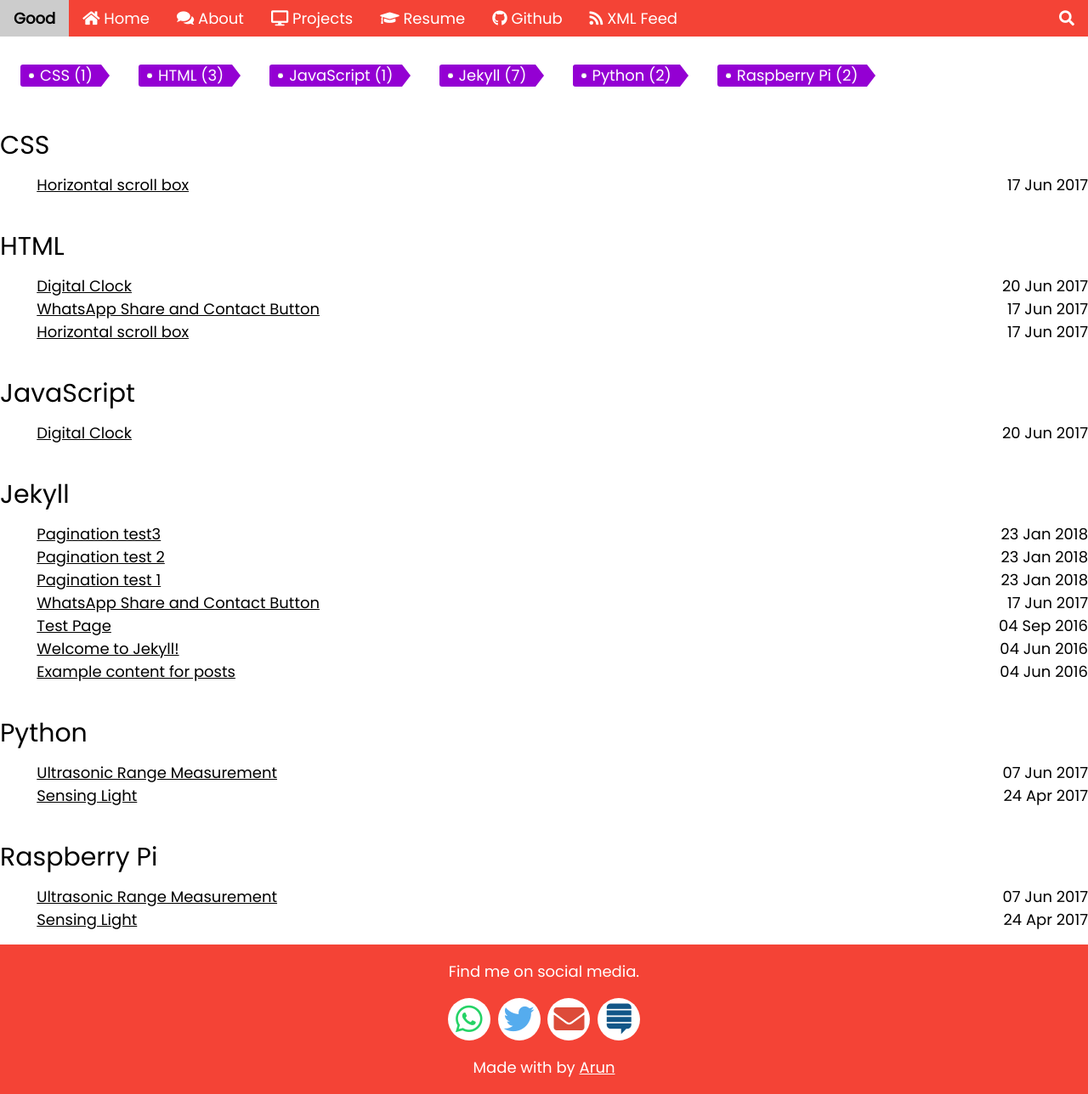
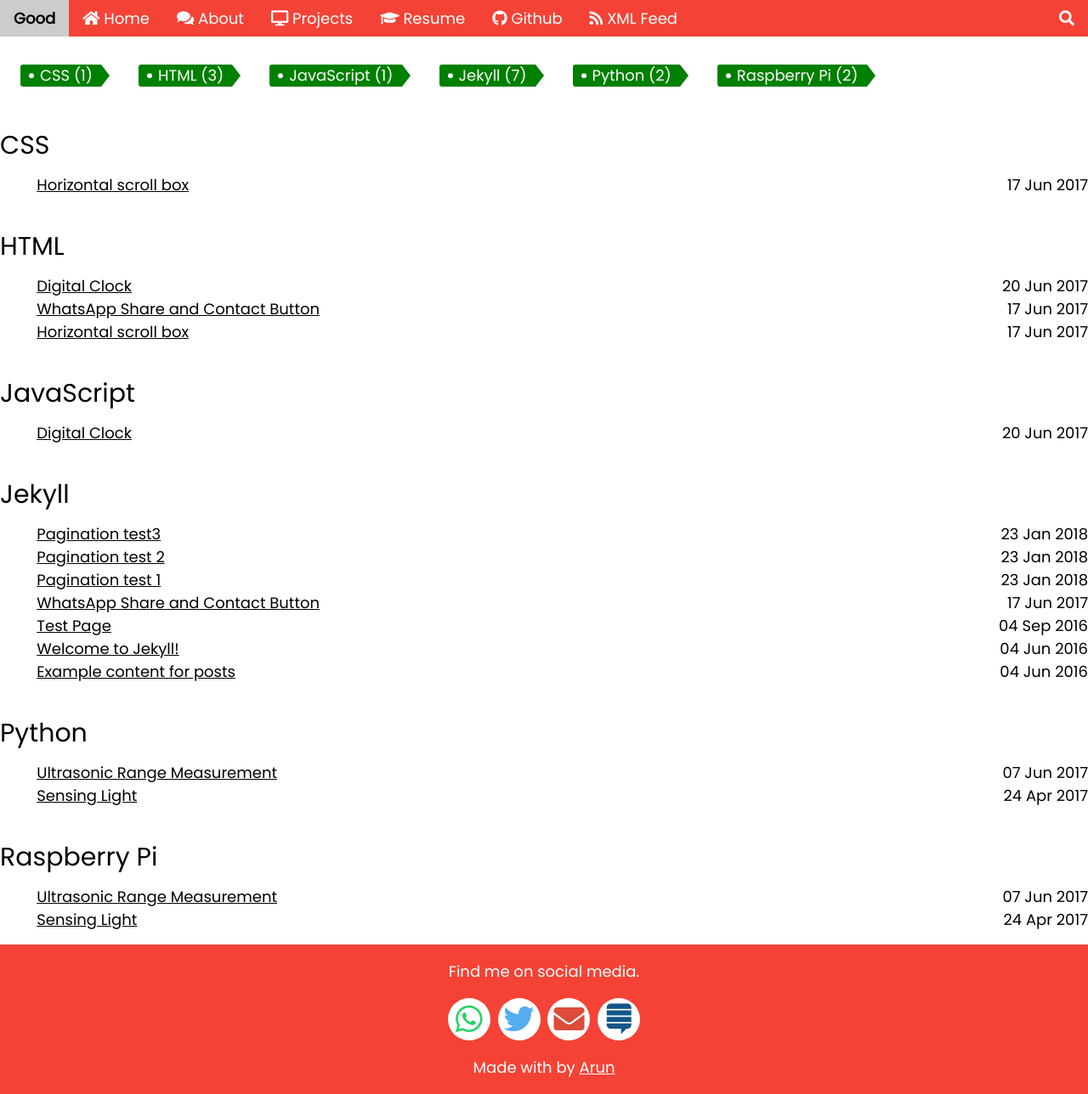
Before and after one commit to chipprogrammers/Good, a Jekyll site: the page built from tags.md, in a window 1280 px wide and 1288 px high. Shown: the whole window at 85% size. Built offline with Jekyll 4.4.1, drawn with Linux system fonts in a browser that asks for light colours; comment, search, counter and statistics services are not loaded.

Commit message:
Update main.css

```diff
--- a/assets/css/main.css
+++ b/assets/css/main.css
@@ -184,8 +184,8 @@ pre code{padding:0;font-size:inherit;color:inherit;white-space:pre-wrap;backgrou
 }
 .taggs{list-style:none;margin:0;overflow:hidden;padding:0;}
 .taggs li{float:left;}
-.tagg{background:#9400D3;border-radius:3px 0 0 3px;color:#ffffff;display:inline-block;height:26px;line-height:26px;padding:0 20px 0 23px;position:relative;margin:0 10px 10px 0;text-decoration:none;-webkit-transition:color 0.2s;}
+.tagg{background:green;border-radius:3px 0 0 3px;color:#ffffff;display:inline-block;height:26px;line-height:26px;padding:0 20px 0 23px;position:relative;margin:0 10px 10px 0;text-decoration:none;-webkit-transition:color 0.2s;}
 .tagg::before{background:#fff;border-radius:10px;box-shadow:inset 0 1px rgba(0, 0, 0, 0.25);content:'';height:6px;left:10px;position:absolute;width:6px;top:10px;}
-.tagg::after{background:#fff;border-bottom:13px solid transparent;border-left:10px solid #9400D3;border-top:13px solid transparent;content:'';position:absolute;right:0;top:0;}
-.tagg:hover{background-color:#32CD32;color:white;}
-.tagg:hover::after{border-left-color:#32CD32;}
+.tagg::after{background:#fff;border-bottom:13px solid transparent;border-left:10px solid green;border-top:13px solid transparent;content:'';position:absolute;right:0;top:0;}
+.tagg:hover{background-color:blue;color:white;}
+.tagg:hover::after{border-left-color:blue;}
```
